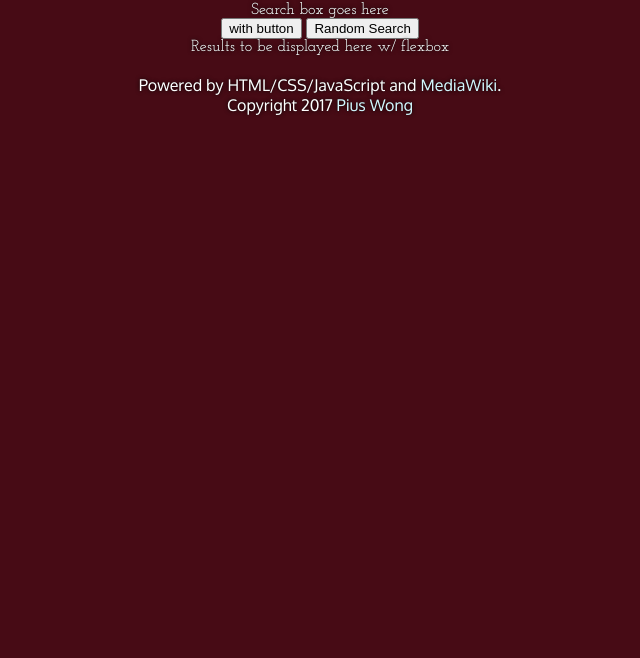
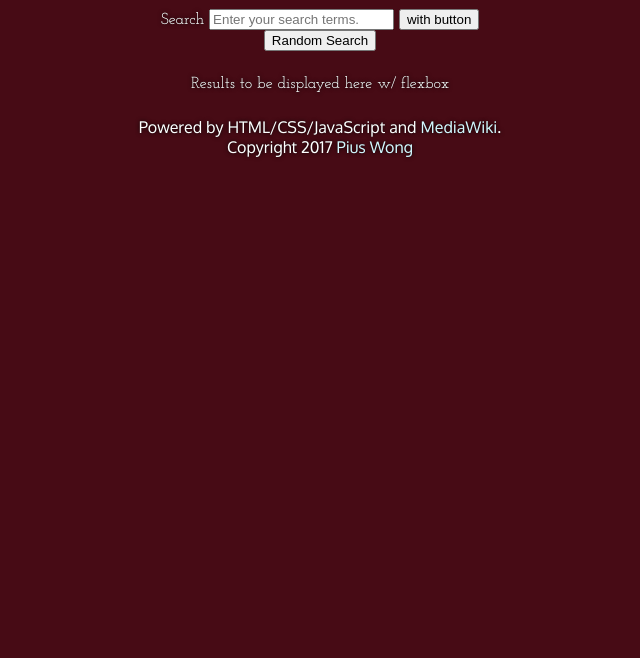
Before and after one commit to pieguyatx/wikipediaViewer, a plain HTML site: page index.html in a window 1280 px wide. Shown: the part 142-800 px from the top of the page, without its empty margins (320-960 px from the left). Drawn offline with nearby package versions, Linux system fonts and the light colour scheme.

Commit message:
Search input box added.

```diff
--- a/index.html
+++ b/index.html
@@ -24,14 +24,22 @@
     </header>
 
     <main>
-      <div>
-        <div>Search box goes here</div>
-        <button id="search">with button</button>
-        <button id="random">Random Search</button>
-      </div>
-      <div>
+
+      <section id="search">
+        <div id="searchCustom">
+          <label for="searchInput">Search</label>
+          <input type="text" id="searchInput" name="search" placeholder="Enter your search terms.">
+          <button id="search">with button</button>
+        </div>
+        <div id="searchRandom">
+          <button id="random">Random Search</button>
+        </div>
+      </section>
+
+      <section id="results">
         Results to be displayed here w/ flexbox
-      </div>
+      </section>
+
     </main>
 
     <footer>
--- a/main.css
+++ b/main.css
@@ -21,6 +21,9 @@ header h1{
 }
 header h2{
   font-size: 1.4em;
+}
+section{
+  margin: 25px;
 }
 footer{
   font-family: 'Oxygen', sans-serif;
```
